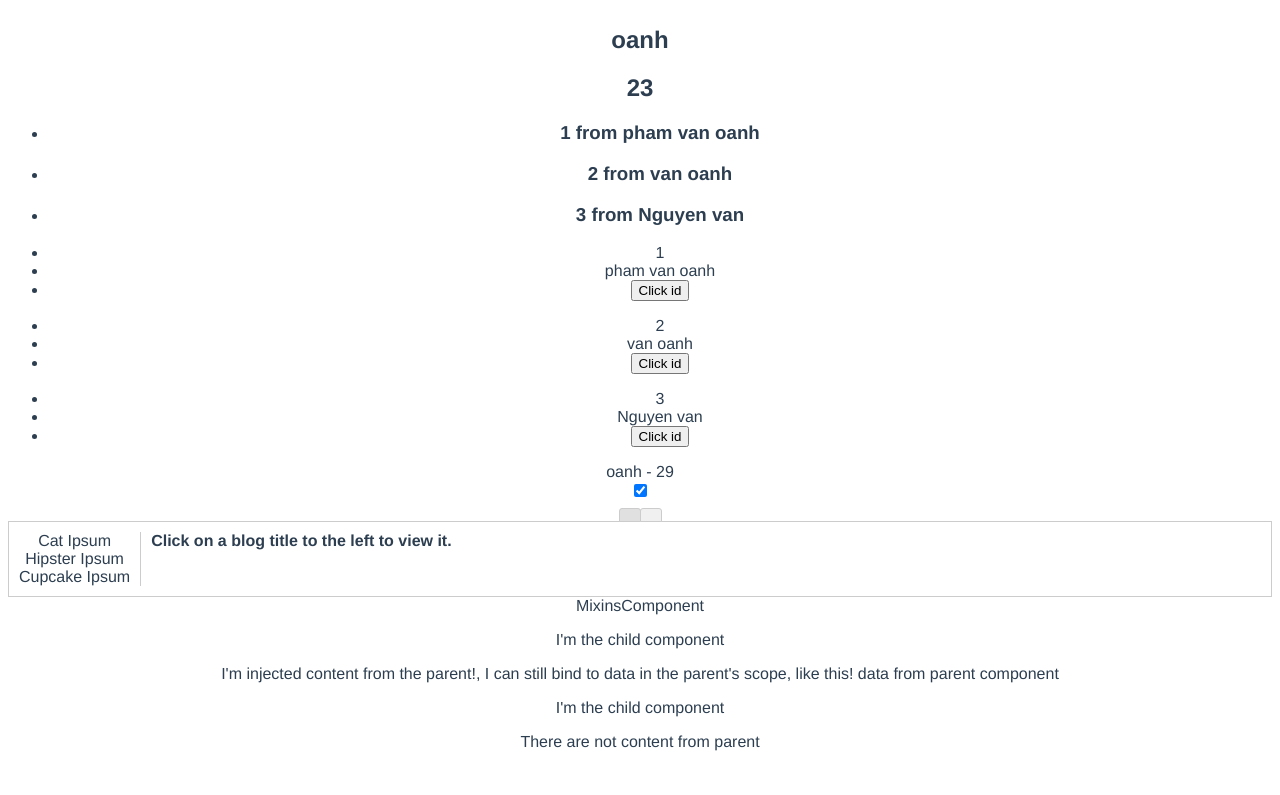
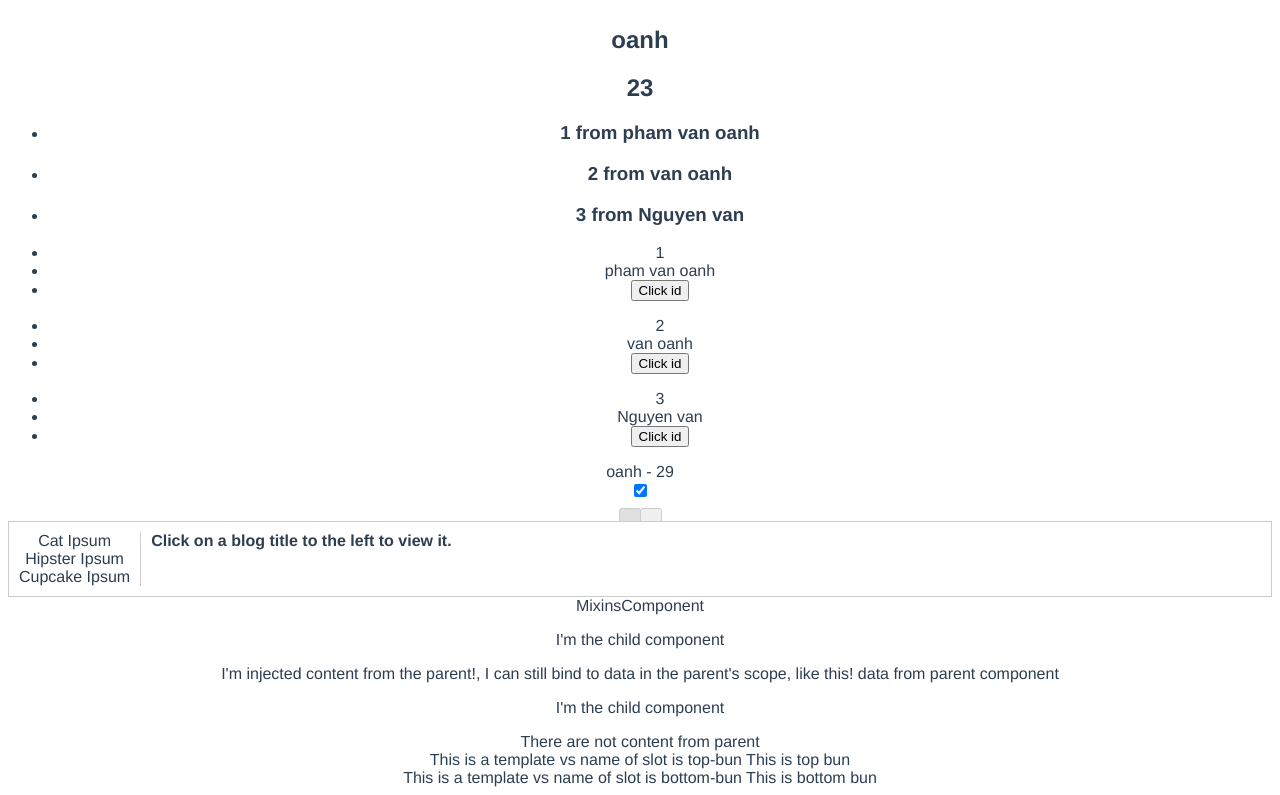
Before and after one commit to Baobao211195/vue-tutorial, a Vue app: page / in a window 1280 px wide. Shown: the part 1560-2355 px from the top of the page. Before the commit the page ends 2319 px from the top, so only its background shows below. Built offline with nearby package versions, Linux system fonts and the light colour scheme.

Commit message:
add named slots in the slots

```diff
--- /dev/null
+++ b/src/components/slot/NamedSlotComponent.vue
@@ -0,0 +1,23 @@
+<template>
+	<div class="id">
+		<!-- Elements injected with the `slot="top-bun" attribute will end up in here. -->
+		<slot name="top-bun"></slot>
+
+		<!-- A slot tag without a name is a catch-all, it will contain any content that doesn't have a `slot=""` attribute. -->
+		<slot></slot>
+
+		<!-- Elements injected with the `slot="top-bun"` attribute will end up in here. -->
+		<slot name="bottom-bun"></slot>
+
+	</div>
+</template>
+
+<script>
+    export default {
+        name: "NamedSlotComponent"
+    }
+</script>
+
+<style scoped>
+
+</style>
--- a/src/components/slot/SlotParentComponent.vue
+++ b/src/components/slot/SlotParentComponent.vue
@@ -15,22 +15,34 @@
 
 		<!--nếu ở parent ko inject bất kỳ content nào vào child'slot thì
 		child sẽ render bất kỳ tag nào trong <slot></slot>-->
+
+		<!--Name of slot-------------------------------------->
+
+		<named-slot-component>
+			<template  slot="top-bun">This is a template vs name of slot is top-bun {{topBun}}</template >
+			<br>
+			<template  slot="bottom-bun">This is a template vs name of slot is bottom-bun {{bottonBun}}</template >
+		</named-slot-component>
 	</div>
 
 </template>
 
 <script>
     import SlotChildComponent from "./SlotChildComponent";
+    import NamedSlotComponent from "./NamedSlotComponent";
 
     export default {
         name: "SlotParentComponent",
-        components: {SlotChildComponent},
+        components: {NamedSlotComponent, SlotChildComponent},
         comments: {
-            SlotChildComponent
+            SlotChildComponent,
+            NamedSlotComponent
         },
 		data() {
             return {
-                myVariable: 'data from parent component'
+                myVariable: 'data from parent component',
+				topBun: "This is top bun",
+                bottonBun: "This is bottom bun",
 			}
 		}
     }
```
